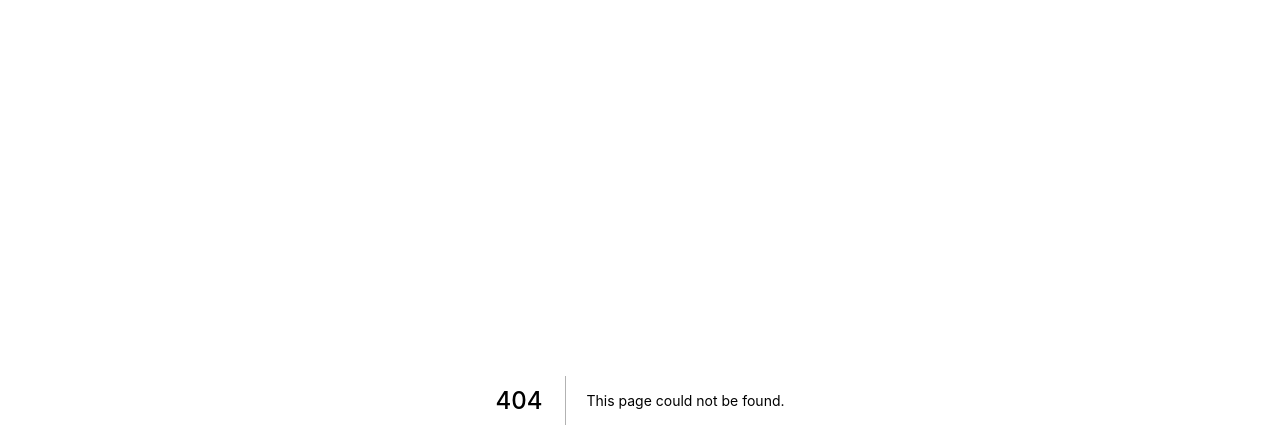
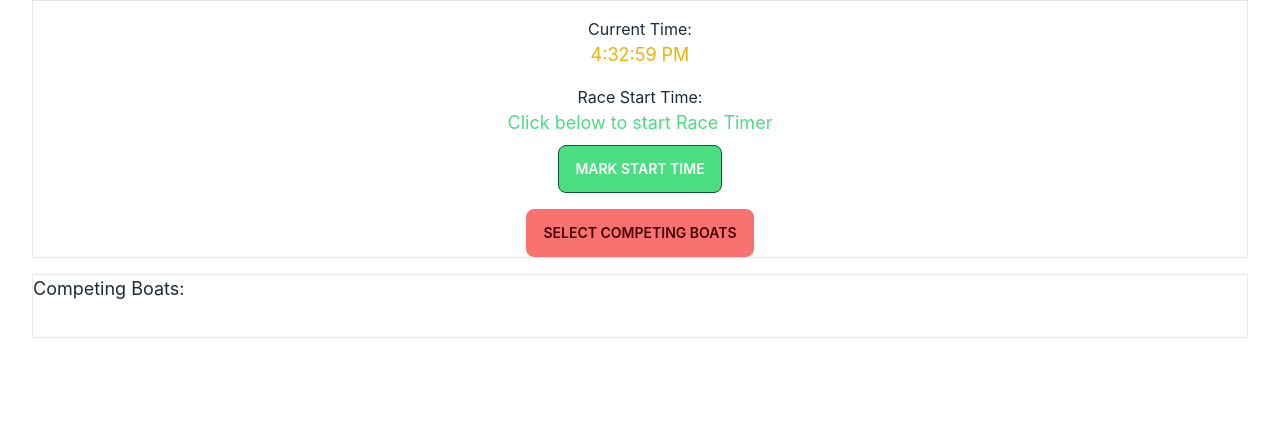
Before and after one commit to CYC-Scoring-App-Devs/cyc-timer, a Next.js app: page /race in a window 1280 px wide. Before the commit this address had no page. Shown: the top 448 px of the page. Built offline with nearby package versions, Linux system fonts and the light colour scheme.

Commit message:
initial commit

```diff
--- a/package.json
+++ b/package.json
@@ -9,12 +9,16 @@
     "lint": "next lint"
   },
   "dependencies": {
+    "daisyui": "^2.15.1",
     "next": "12.1.6",
     "react": "18.1.0",
     "react-dom": "18.1.0"
   },
   "devDependencies": {
+    "autoprefixer": "^10.4.7",
     "eslint": "8.16.0",
-    "eslint-config-next": "12.1.6"
+    "eslint-config-next": "12.1.6",
+    "postcss": "^8.4.14",
+    "tailwindcss": "^3.0.24"
   }
 }
--- a/pages/index.js
+++ b/pages/index.js
@@ -1,68 +1,37 @@
 import Head from 'next/head'
-import Image from 'next/image'
+import Link from 'next/link'
 import styles from '../styles/Home.module.css'
 
 export default function Home() {
   return (
     <div className={styles.container}>
       <Head>
-        <title>Create Next App</title>
+        <title>CYC Race Timer</title>
         <meta name="description" content="Generated by create next app" />
         <link rel="icon" href="/favicon.ico" />
       </Head>
 
       <main className={styles.main}>
         <h1 className={styles.title}>
-          Welcome to <a href="https://nextjs.org">Next.js!</a>
+          <a href="https://cyc.pe.ca">CYC</a> Race Timer
         </h1>
 
-        <p className={styles.description}>
-          Get started by editing{' '}
-          <code className={styles.code}>pages/index.js</code>
-        </p>
+        <Link href={"/race"}>
+        <button className="btn btn-info mt-6">Get Started</button>
+        </Link>
 
-        <div className={styles.grid}>
-          <a href="https://nextjs.org/docs" className={styles.card}>
-            <h2>Documentation &rarr;</h2>
-            <p>Find in-depth information about Next.js features and API.</p>
-          </a>
 
-          <a href="https://nextjs.org/learn" className={styles.card}>
-            <h2>Learn &rarr;</h2>
-            <p>Learn about Next.js in an interactive course with quizzes!</p>
-          </a>
-
-          <a
-            href="https://github.com/vercel/next.js/tree/canary/examples"
-            className={styles.card}
-          >
-            <h2>Examples &rarr;</h2>
-            <p>Discover and deploy boilerplate example Next.js projects.</p>
-          </a>
-
-          <a
-            href="https://vercel.com/new?utm_source=create-next-app&utm_medium=default-template&utm_campaign=create-next-app"
-            className={styles.card}
-          >
-            <h2>Deploy &rarr;</h2>
-            <p>
-              Instantly deploy your Next.js site to a public URL with Vercel.
-            </p>
-          </a>
-        </div>
       </main>
 
       <footer className={styles.footer}>
-        <a
-          href="https://vercel.com?utm_source=create-next-app&utm_medium=default-template&utm_campaign=create-next-app"
+      <code className={styles.code}>
+          <a
+          href="https://acbconsulting.tech"
           target="_blank"
           rel="noopener noreferrer"
-        >
-          Powered by{' '}
-          <span className={styles.logo}>
-            <Image src="/vercel.svg" alt="Vercel Logo" width={72} height={16} />
-          </span>
-        </a>
+         >ACB Consulting</a>
+        </code>
+
       </footer>
     </div>
   )
--- /dev/null
+++ b/pages/race.js
@@ -0,0 +1,183 @@
+import React, { useEffect, useState } from "react";
+import Head from "next/head";
+import styles from "../styles/Home.module.css";
+
+const boatsList = [
+  {
+    name: "Boat 1",
+    competing: false,
+    finishTime: null,
+    rating: 100,
+  },
+  {
+    name: "Boat 2",
+    competing: false,
+    finishTime: null,
+    rating: 50,
+  },
+  {
+    name: "Boat 3",
+    competing: false,
+    finishTime: null,
+    rating: 200,
+  },
+  {
+    name: "Boat 4",
+    competing: false,
+    finishTime: null,
+    rating: 102,
+  },
+  {
+    name: "Boat 5",
+    competing: false,
+    finishTime: null,
+    rating: 75,
+  },
+];
+
+const Race = () => {
+  const [currentTime, setCurrentTime] = useState(new Date());
+
+  const [startTime, setStartTime] = useState(null);
+  const [startTimeString, setStartTimeString] = useState(
+    "Click below to start Race Timer"
+  );
+
+  const [boatsListState, setBoatsListState] = useState(boatsList);
+
+  const handleStartTime = () => {
+    const date = new Date();
+    setStartTime(date);
+    setStartTimeString(
+      `${date.getHours()}:${date.getMinutes()}:${date.getSeconds()}`
+    );
+  };
+
+  const handleFinishTime = (e) => {
+    const finishTime = new Date();
+
+    const updatedBoatsList = boatsListState.map((boat) => {
+      if (boat.name === boatsListState[e.target.id].name) {
+        return {
+          ...boat,
+          finishTime: finishTime.toLocaleTimeString(),
+        };
+      } else {
+        return boat;
+      }
+    }
+    );
+    setBoatsListState(updatedBoatsList);
+  };
+
+  const handleNewBoat = (e) => {
+   const name = document.getElementById("newBoatName").value;
+   if (name === "") {
+     return;
+   }
+   setBoatsListState([...boatsListState, { name: name, competing: true, finishTime: null, rating: null }]);
+   document.getElementById("newBoatName").value = "";
+}
+
+  useEffect(() => {
+    const timer = setInterval(() => {
+      setCurrentTime(new Date());
+    }, 1000);
+    return () => clearInterval(timer);
+  }, []);
+
+  useEffect(() => {
+    const date = new Date();
+    setStartTime(date.setHours(18, 35, 0));
+  }, []);
+
+  return (
+    <div className={styles.container}>
+      <Head>
+        <title>CYC Race Timer</title>
+        {/* <meta name="description" content="Generated by create next app" /> */}
+        <link rel="icon" href="/favicon.ico" />
+      </Head>
+      <div className="drawer">
+        <input id="my-drawer" type="checkbox" className="drawer-toggle" />
+        <div className="drawer-content">
+          <div className="border text-center w-full">
+            <div className="pt-2 text-center">
+              <h2 className="pt-2">Current Time:</h2>
+              <h3 className="text-yellow-500 text-lg">
+                {currentTime.toLocaleTimeString()}
+              </h3>
+            </div>
+            <div className="pt-2 text-center">
+              <h2 className="pt-2">Race Start Time:</h2>
+              <h3 className="pb-2 text-green-400 text-lg">{startTimeString}</h3>
+              <button
+                className="btn btn-secondary bg-green-400 border-green-900 mb-4"
+                onClick={handleStartTime}
+              >
+                Mark Start Time
+              </button>
+            </div>
+            <label htmlFor="my-drawer" className="btn btn-error drawer-button ">
+              Select Competing Boats
+            </label>
+          </div>
+          <div className="mt-4 w-full border min-h-16">
+            <h2 className="text-lg">Competing Boats:</h2>
+
+            {boatsListState.map((boat, index) => {
+              if (boat.competing) {
+                return (
+                  <div className="flex flex-row w-full p-2" key={index}>
+                    <div className="flex flex-row justify-between w-full items-center border">
+                      <h3 className="text-lg">{boat.name}</h3>
+                      <p>Finish time: {boat.finishTime}</p>
+                      <button className="btn btn-error bg-red-400 border-red-900" id={index} onClick={handleFinishTime}>Mark Finish Time</button>
+                    </div>
+                  </div>
+                );
+              }
+            })}
+          </div>
+        </div>
+
+        <div className="drawer-side">
+          <label htmlFor="my-drawer" className="drawer-overlay"></label>
+          <ul className="p-4 overflow-y-auto w-80 bg-base-100 text-base-content">
+            {boatsListState.map((boat, index) => (
+              <div key={index} className="flex flex-row w-full">
+              <li className="border-b py-4 w-full">
+                <label htmlFor={`checkbox-${index}`} className="">
+                  {boat.name} - Racing: {" "}
+                </label>
+                <input
+                  type="checkbox"
+                  className="checkbox mx-8 p-4"
+                  id={`${index}`}
+                  checked={boat.competing}
+                  onChange={(e) => {
+                    setBoatsListState(
+                      boatsListState.map((boat, index) =>
+                        index === Number(e.target.id)
+                          ? { ...boat, competing: !boat.competing }
+                          : boat
+                      )
+                    );
+                  }}
+                />
+              </li>
+            </div>
+            ))}
+            <label htmlFor="newBoat" className="">
+              Add Boat
+            </label>
+            <input type="text" id="newBoatName" className="p-4"/>
+            <button className="btn btn-secondary bg-green-400 border-green-900 my-4" onClick={handleNewBoat}>Add to Race</button>
+          </ul>
+        </div>
+      </div>
+    </div>
+  );
+};
+
+export default Race;
--- /dev/null
+++ b/postcss.config.js
@@ -0,0 +1,6 @@
+module.exports = {
+  plugins: {
+    tailwindcss: {},
+    autoprefixer: {},
+  },
+}
--- a/styles/Home.module.css
+++ b/styles/Home.module.css
@@ -3,7 +3,7 @@
 }
 
 .main {
-  min-height: 100vh;
+  min-height: 85vh;
   padding: 4rem 0;
   flex: 1;
   display: flex;
--- a/styles/globals.css
+++ b/styles/globals.css
@@ -1,3 +1,7 @@
+@tailwind base;
+@tailwind components;
+@tailwind utilities;
+
 html,
 body {
   padding: 0;
--- /dev/null
+++ b/tailwind.config.js
@@ -0,0 +1,10 @@
+module.exports = {
+  content: [
+    "./pages/**/*.{js,ts,jsx,tsx}",
+    "./components/**/*.{js,ts,jsx,tsx}",
+  ],
+  theme: {
+    extend: {},
+  },
+  plugins: [require("daisyui")],
+}
```
Also changed, not shown: 1 other file (tests, documents, lock files or other folders).
